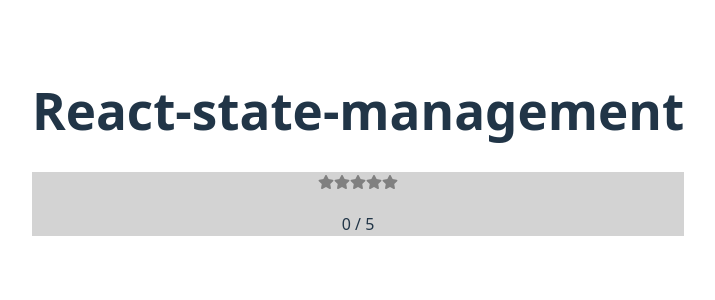
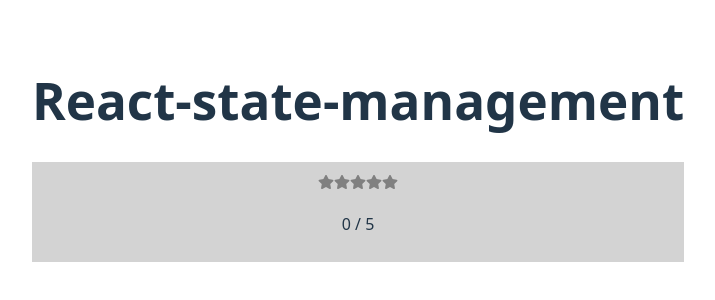
Before and after one commit to NJ97S/React-Codeground, a React (Vite) app in the folder Hyojin/react-state-management/: page / in a window 1280 px wide. Shown: the part 250-550 px from the top of the page, without its empty margins (282-997 px from the left). Built offline with nearby package versions, Linux system fonts and the light colour scheme.

Commit message:
🎨 style: padding 속성 추가

```diff
--- a/Hyojin/react-state-management/src/components/star/StarRating.jsx
+++ b/Hyojin/react-state-management/src/components/star/StarRating.jsx
@@ -11,7 +11,7 @@ export default function StarRating({
 
   return (
     <>
-      <div style={style} onDoubleClick={onDoubleClick}>
+      <div style={{ padding: 10, ...style }} onDoubleClick={onDoubleClick}>
         {Array.from({ length: totalStars }, (_, i) => (
           <Star
             key={i}
```
